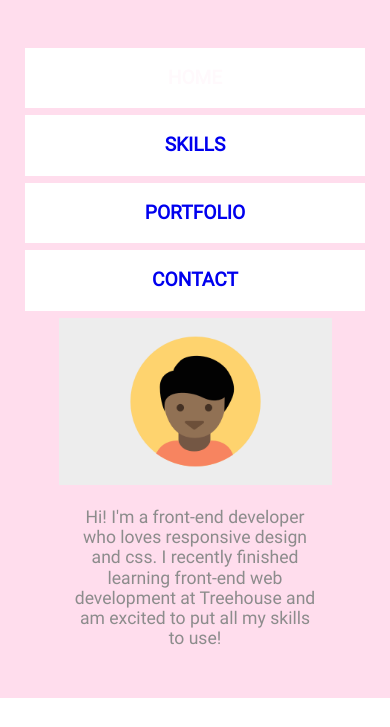
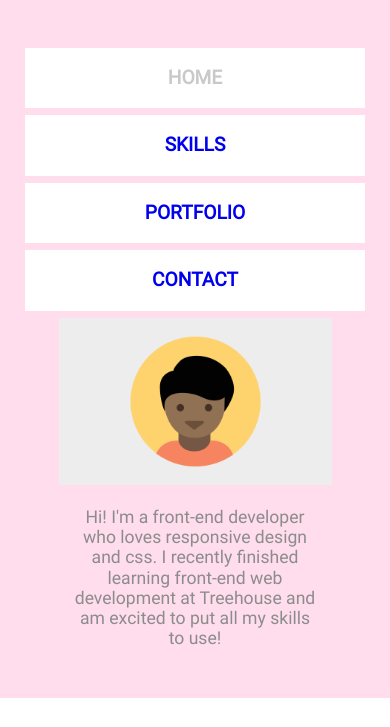
Before and after one commit to enzieriddle/project2, a plain HTML site: page index.html in a window 390 px wide. In both pictures the pointer is over the link "HOME". Shown: the part 85-812 px from the top of the page. Drawn offline with Linux system fonts and the light colour scheme; a web font is replaced by a local one.

Commit message:
Changed link hover color to show more clearly in mobile view.

```diff
--- a/css/styles.css
+++ b/css/styles.css
@@ -139,7 +139,7 @@ a:visited {
 }
 
 a:hover {
-  color: #fff9fc;
+  color: #c9c9c9;
 }
 
 /* Page Elements --------------------------*/
```
